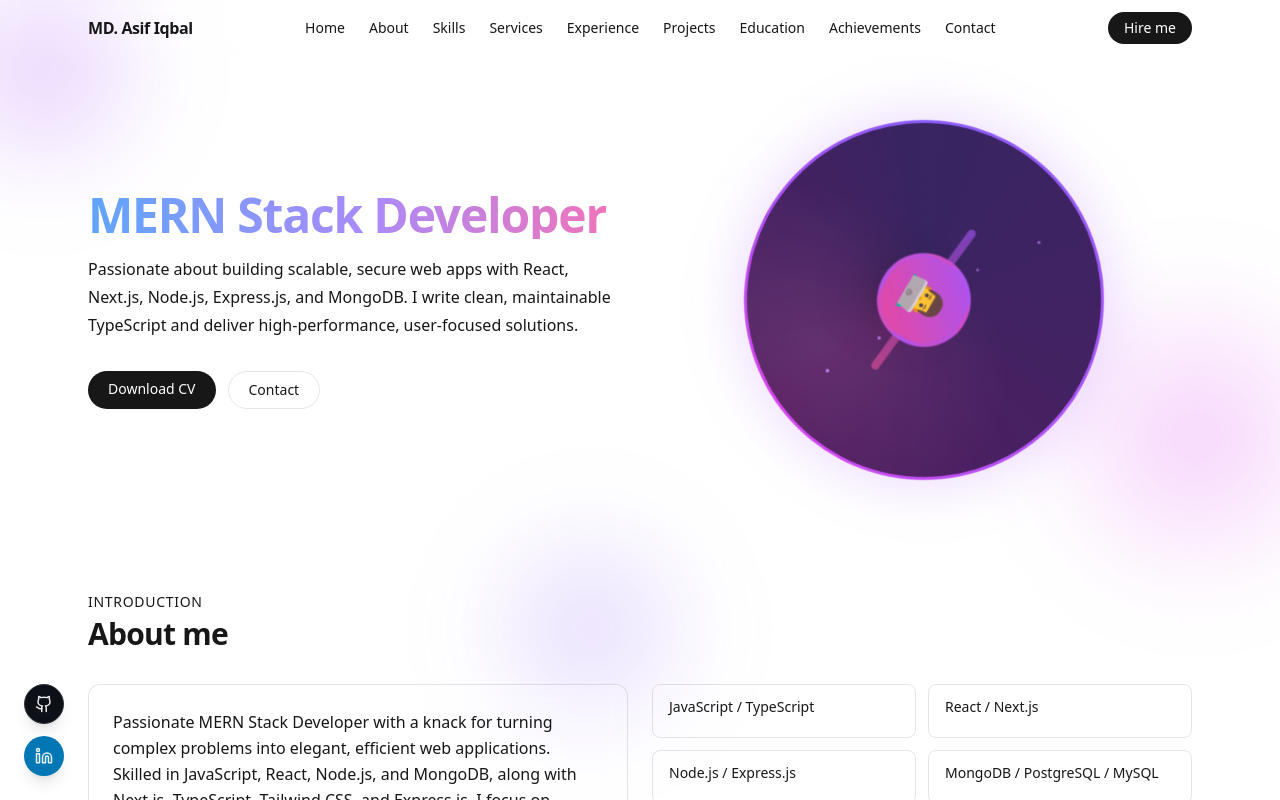
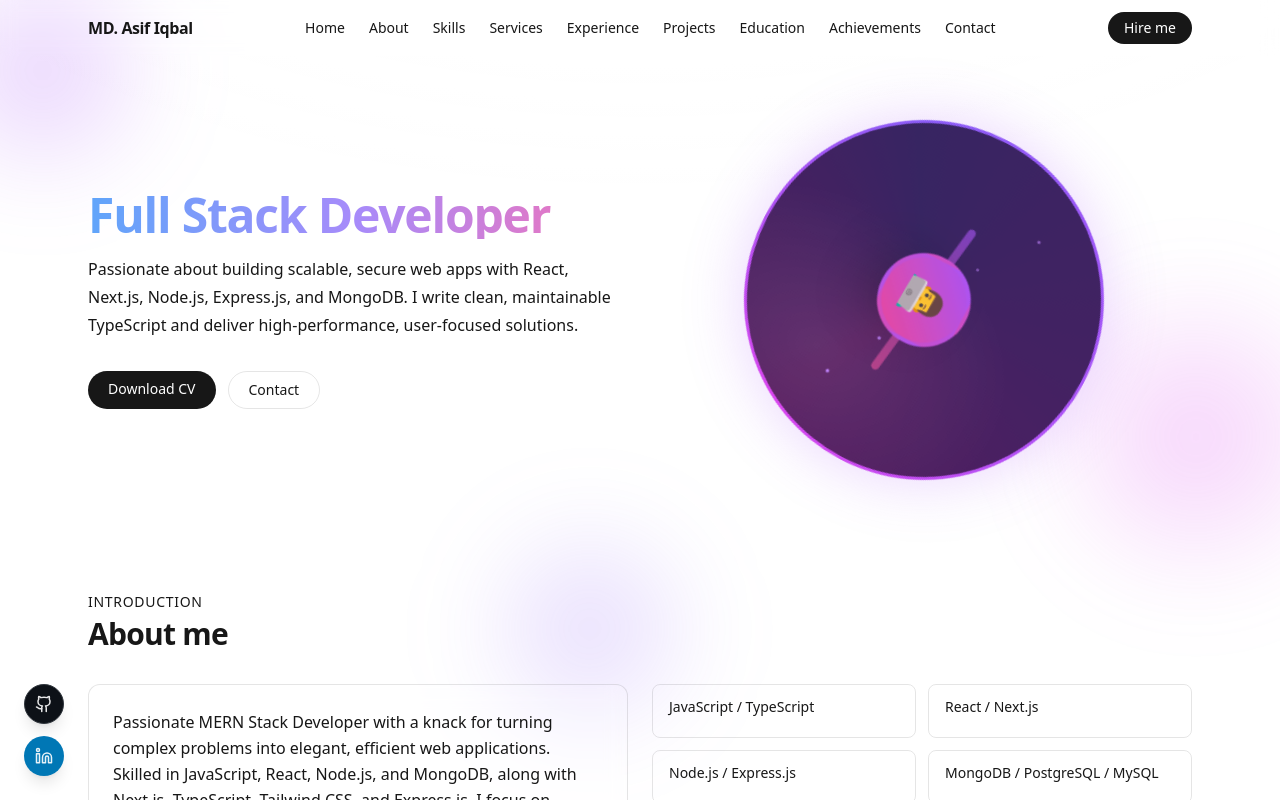
Before and after one commit to md-asif-iqbal/Asif-portolio-with-Next-JS, a Next.js app: page / in a window 1280 px wide. Shown: the top 800 px of the page. Built offline with nearby package versions, Linux system fonts and the light colour scheme.

Commit message:
fix the text currection

```diff
--- a/src/components/Hero.tsx
+++ b/src/components/Hero.tsx
@@ -15,7 +15,7 @@ export default function Hero(): JSX.Element {
             transition={{ duration: 0.6 }}
             className="text-4xl sm:text-5xl font-bold tracking-tight gradient-text"
           >
-            MERN Stack Developer
+            Full Stack Developer
           </motion.h1>
           <motion.p
             initial={{ opacity: 0, y: 20 }}
```
